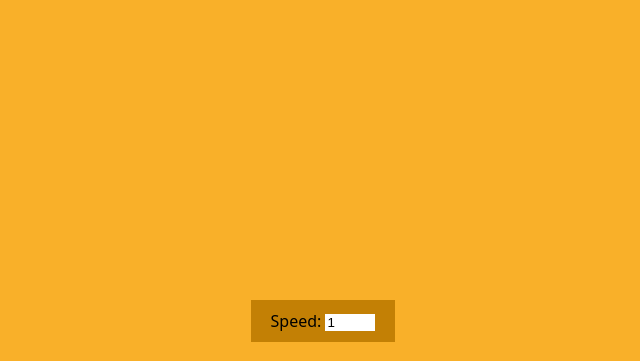
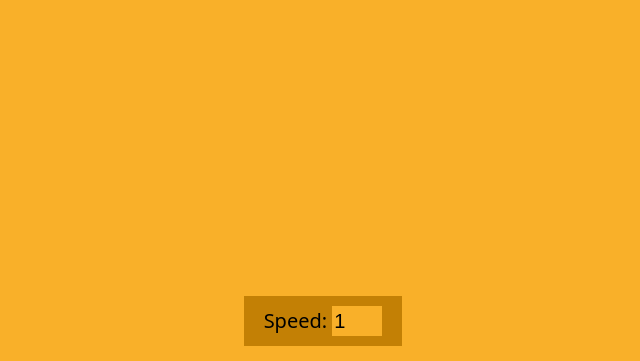
Before and after one commit to nagabhushan771/typing-simulation, a plain HTML site: page index.html in a window 1280 px wide. Shown: the part 439-800 px from the top of the page, without its empty margins (317-957 px from the left). Drawn offline with Linux system fonts and the light colour scheme.

Commit message:
updated some style

```diff
--- a/index.html
+++ b/index.html
@@ -38,11 +38,15 @@
       .speed-container {
         padding: 10px 20px;
         background-color: rgb(195, 128, 5);
+        font-size: 20px;
       }
 
       .speed-container input[type="number"] {
         width: 50px;
         border: none;
+        background: rgb(249, 176, 41);
+        height: 30px;
+        font-size: 20px;
       }
       .speed-container input[type="number"]:focus{
         outline: none;
@@ -72,7 +76,7 @@
       </div>
       <div class="speed-container">
         <label for="speed">Speed: </label>
-        <input type="number" name="speed" id="speed" value="1" />
+        <input type="number" name="speed" id="speed" value="1" max="10" min="1" step="1"/>
       </div>
     </div>
 
```
